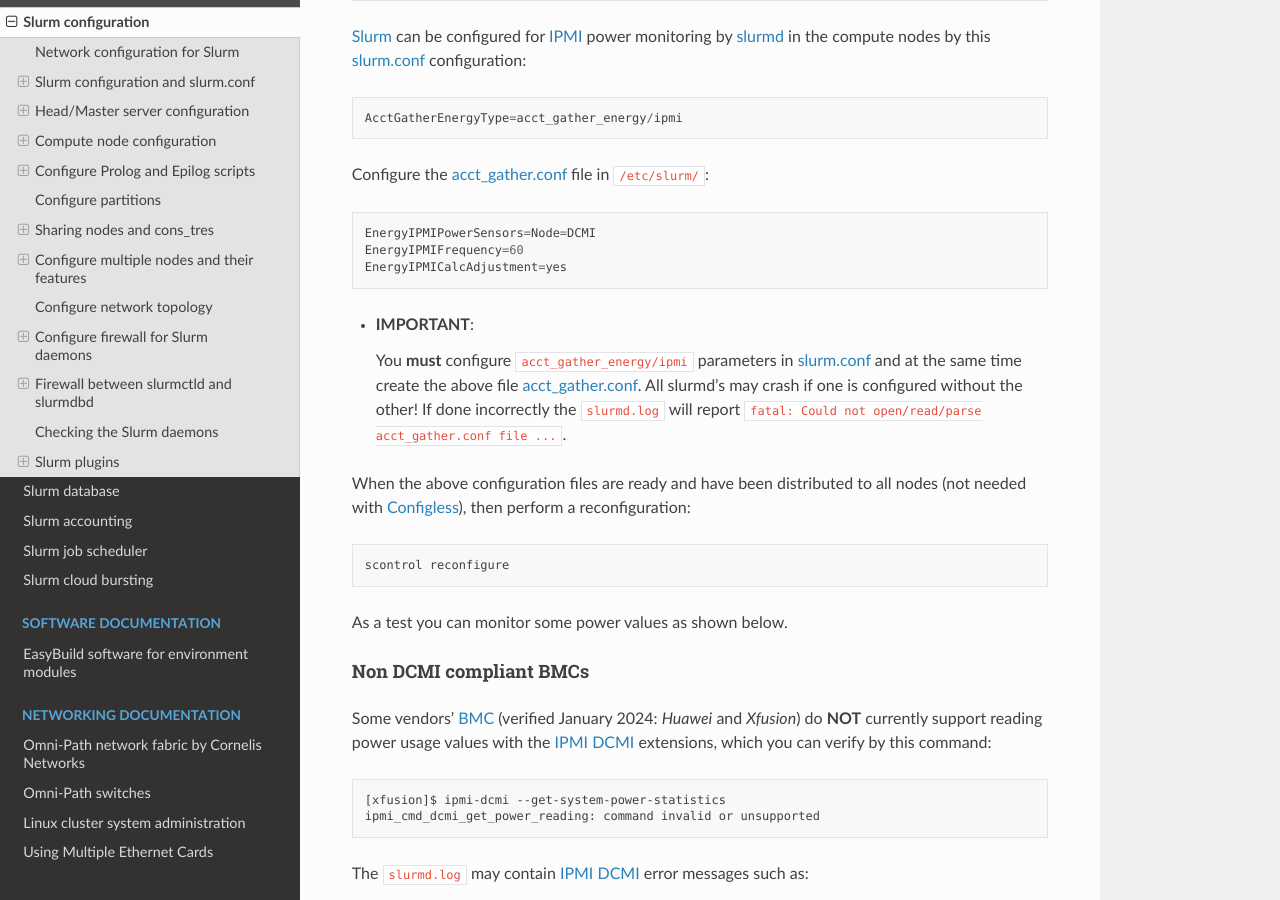
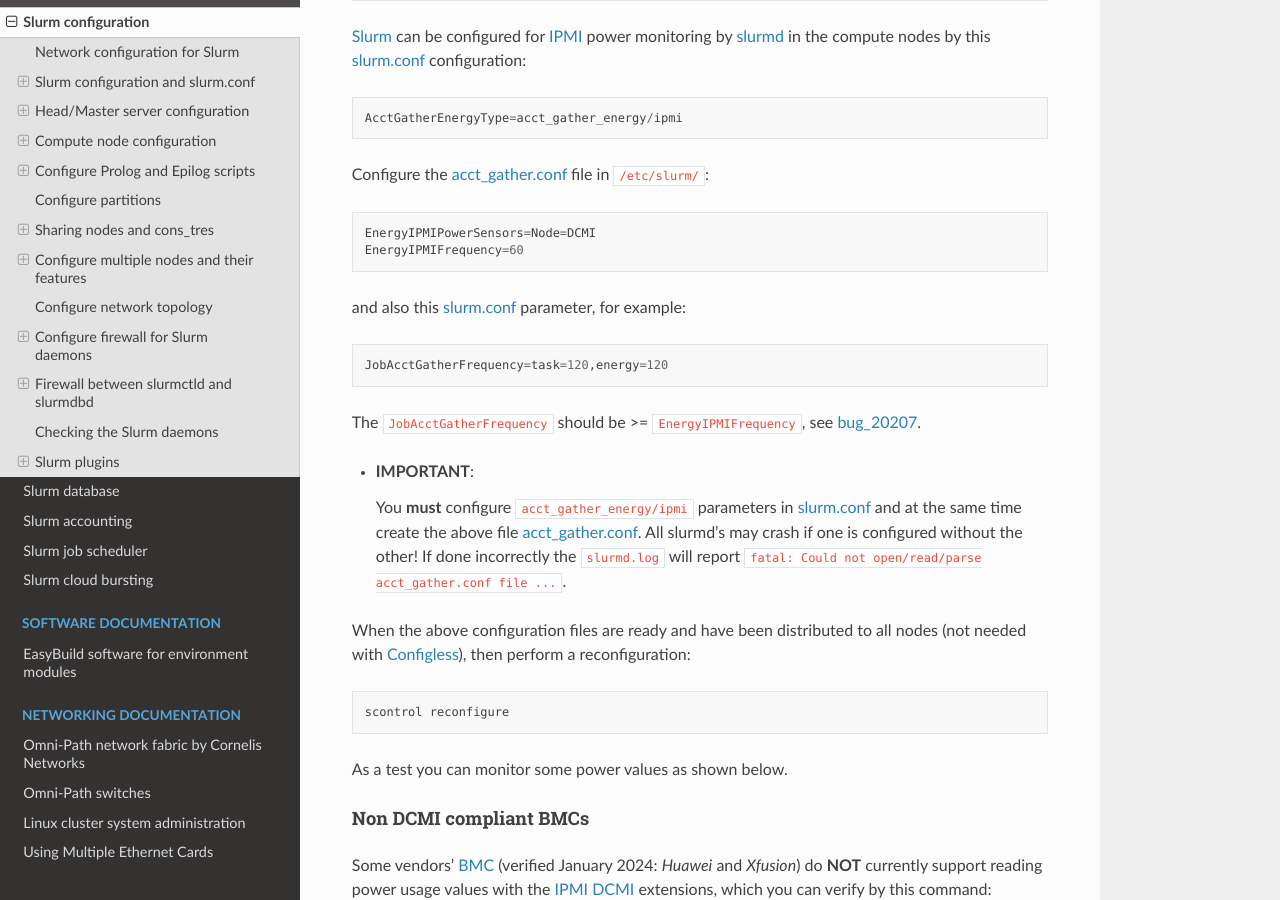
Before and after one commit to OleHolmNielsen/Niflheim_system, a Sphinx documentation site: the page built from docs/Slurm_configuration.rst, in a window 1280 px wide and 900 px high, scrolled down 17309 px. Built offline with Sphinx 7.4.7 and the Read the Docs theme 2.0.0, drawn with Linux system fonts in a browser that asks for light colours.

Commit message:
JobAcctGatherFrequency and IPMI

```diff
--- a/docs/Slurm_configuration.rst
+++ b/docs/Slurm_configuration.rst
@@ -706,7 +706,12 @@
 
   EnergyIPMIPowerSensors=Node=DCMI
   EnergyIPMIFrequency=60
-  EnergyIPMICalcAdjustment=yes
+
+and also this slurm.conf_ parameter, for example::
+
+  JobAcctGatherFrequency=task=120,energy=120
+
+The ``JobAcctGatherFrequency`` should be >= ``EnergyIPMIFrequency``, see bug_20207_.
 
 * **IMPORTANT**:
 
@@ -724,6 +729,7 @@
 
 .. _DCMI: https://www.gnu.org/software/freeipmi/manpages/man8/ipmi-dcmi.8.html
 .. _FreeIPMI: https://www.gnu.org/software/freeipmi/
+.. _bug_20207: https://support.schedmd.com/show_bug.cgi?id=20207#c26
 
 Non DCMI compliant BMCs
 .......................
```
